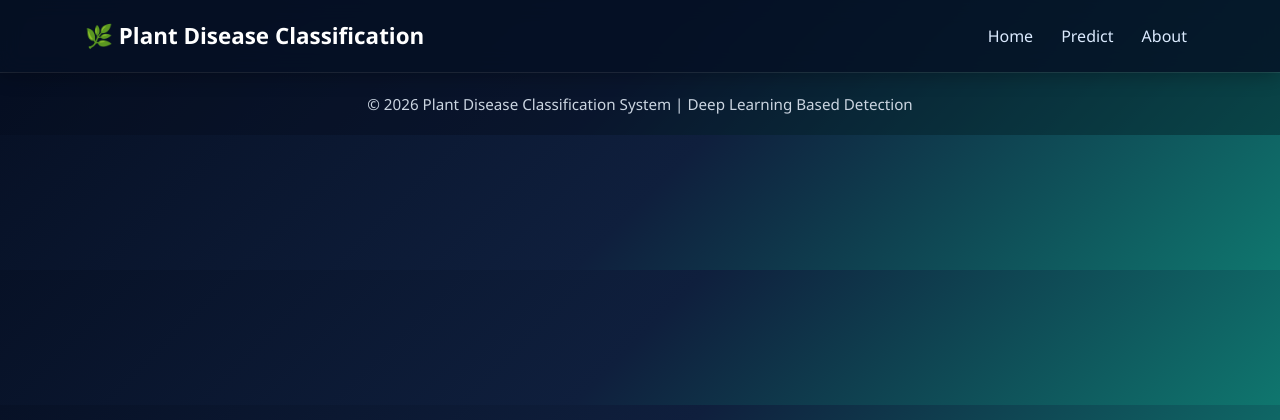
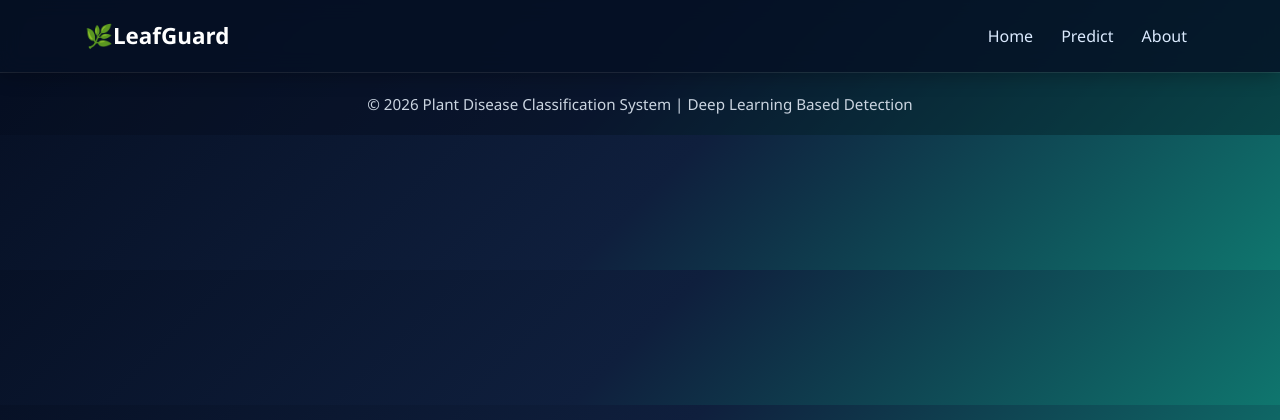
Before and after one commit to nknilandu/ptant-disease-detection-ML, a Flask app: template templates/import.html in a window 1280 px wide. Shown: the top 420 px of the page. Run offline with Flask 3, Linux system fonts and the light colour scheme; the template is opened without the code that fills it, so the values that code supplies are empty; some libraries are stand-ins or nearby versions.

Commit message:
changed project name

```diff
--- a/templates/import.html
+++ b/templates/import.html
@@ -3,7 +3,7 @@
 <head>
     <meta charset="UTF-8">
     <meta name="viewport" content="width=device-width, initial-scale=1.0">
-    <title>Plant Disease Classification</title>
+    <title>LeafGuard | Plant Disease Classification</title>
 
     <link href="{{ url_for('static', filename='css/bootstrap.min.css') }}" rel="stylesheet">
     <script src="{{ url_for('static', filename='js/jquery.min.js') }}"></script>
@@ -359,7 +359,7 @@
 <body>
     <nav class="navbar navbar-expand-lg navbar-dark">
         <div class="container">
-            <a class="navbar-brand" href="#">🌿 Plant Disease Classification</a>
+            <a class="navbar-brand" href="#">🌿LeafGuard</a>
             <button class="navbar-toggler" type="button" data-toggle="collapse" data-target="#navbarNav">
                 <span class="navbar-toggler-icon"></span>
             </button>
```
Also changed, not shown: uploads/Untitled_Diagram.drawio.png (added), uploads/logo.png (added).
